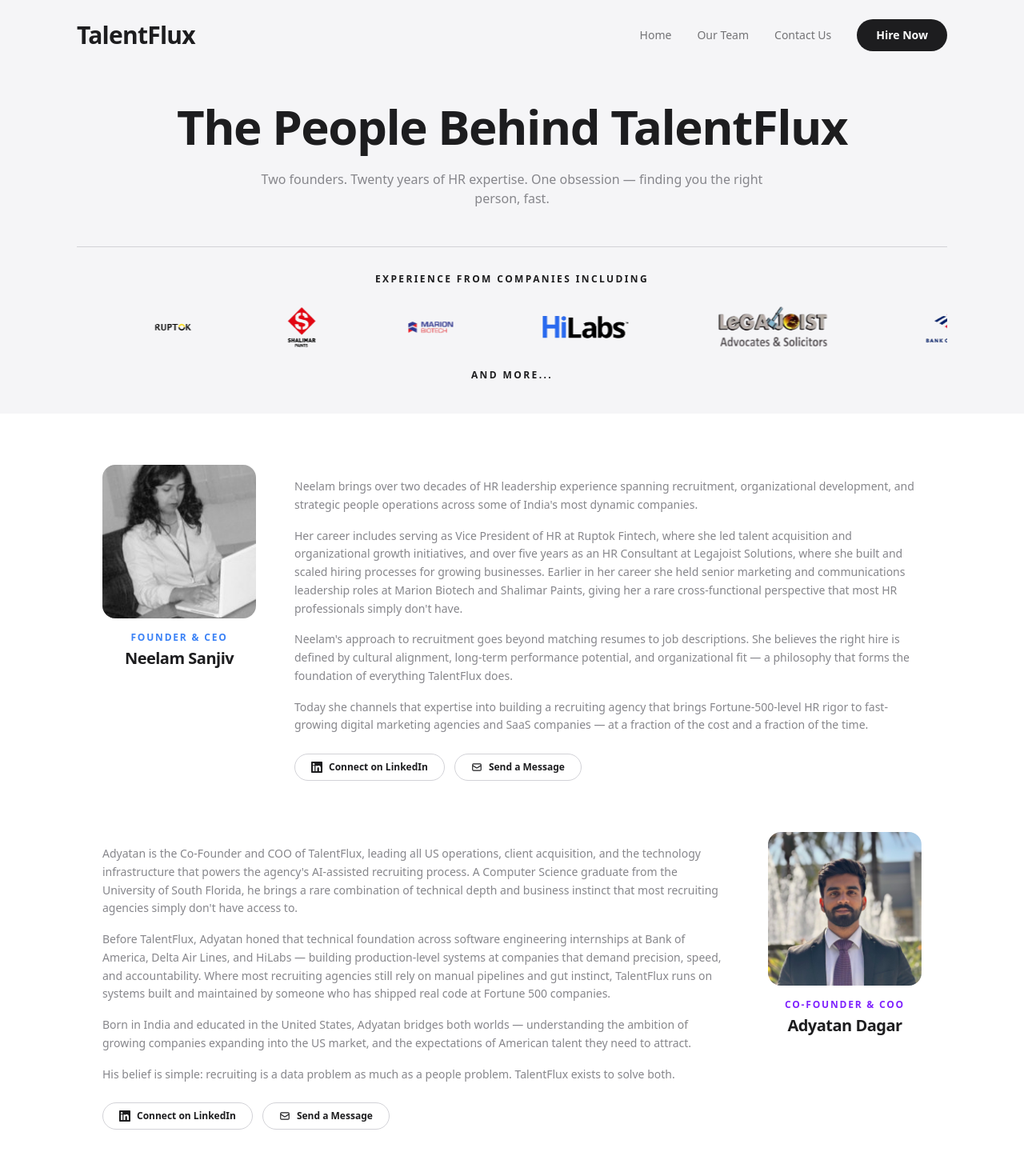
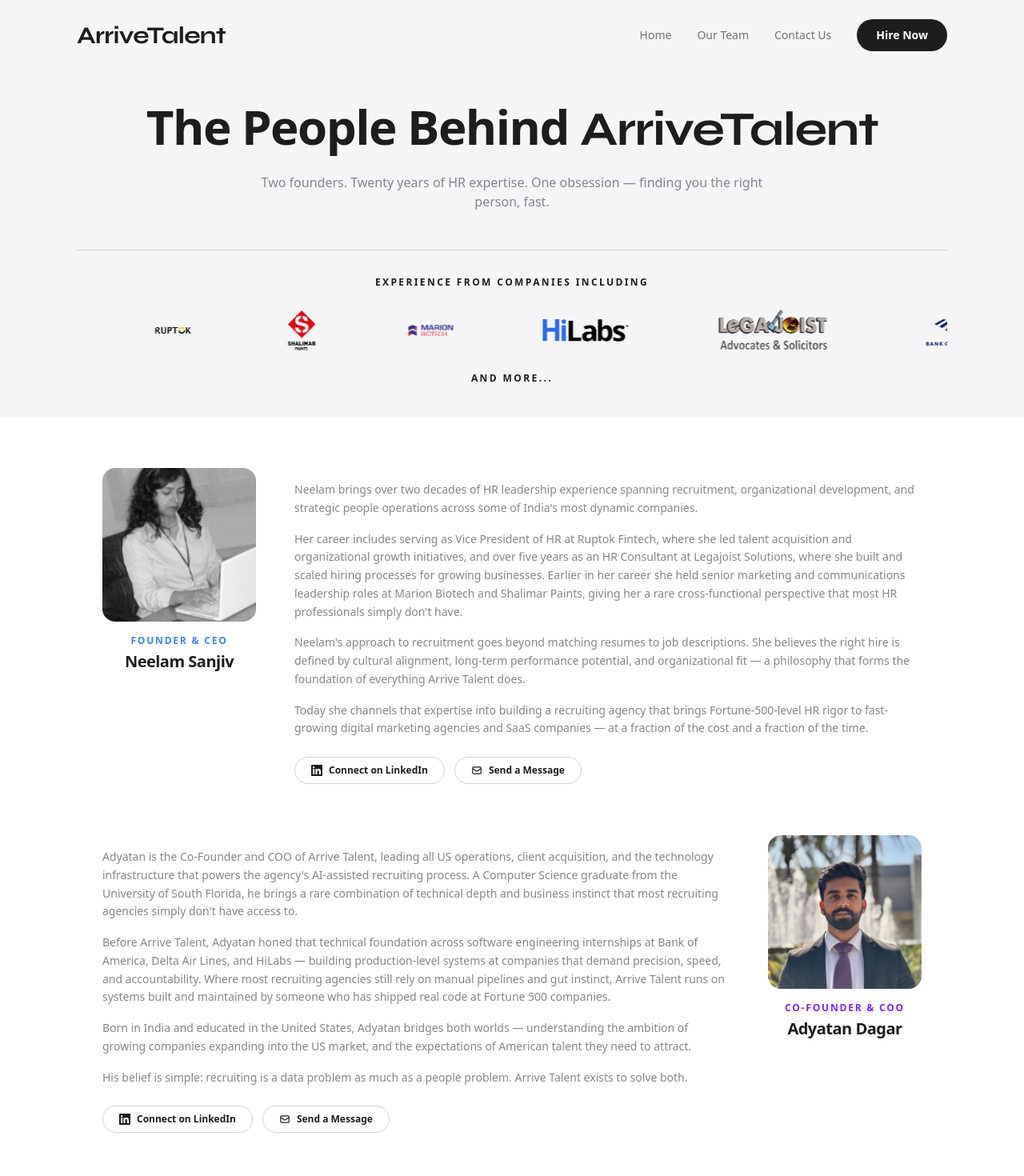
Before and after one commit to adyatand/my-company, a Next.js app: page /team in a window 1280 px wide. Shown: the top 1470 px of the page at 80% size. Built offline with nearby package versions, Linux system fonts and the light colour scheme.

Commit message:
changed company name to ArriveTalent everywhere

```diff
--- a/app/components/Footer.tsx
+++ b/app/components/Footer.tsx
@@ -8,9 +8,9 @@
         <div className="flex flex-col">
           <Link
             href="/"
-            className="text-2xl font-semibold tracking-tight text-white"
+            className="font-display text-2xl font-bold tracking-tight text-white"
           >
-            TalentFlux
+            ArriveTalent
           </Link>
           <p className="mt-3 max-w-xs text-sm font-medium leading-relaxed text-[#555]">
             Pre-screened candidates in 72 hours — built for Tampa Bay&apos;s
@@ -66,7 +66,7 @@
       {/* Bottom strip */}
       <div className="mx-auto flex max-w-6xl flex-col items-center justify-between gap-3 border-t border-[#1a1a1a] py-6 sm:flex-row">
         <p className="text-xs font-medium text-[#333]">
-          &copy; 2025 TalentFlux. All rights reserved.
+          &copy; 2025 ArriveTalent. All rights reserved.
         </p>
         <div className="flex items-center gap-6">
           <Link
--- a/app/components/Header.tsx
+++ b/app/components/Header.tsx
@@ -11,9 +11,9 @@
       <header className="fixed top-0 left-0 z-50 flex w-full items-center justify-between bg-transparent px-6 py-6 md:px-16 lg:px-24">
         <Link
           href="/"
-          className="text-2xl font-semibold tracking-tight text-[#1d1d1f] md:text-3xl"
+          className="font-display text-2xl font-bold tracking-tight text-[#1d1d1f] md:text-3xl"
         >
-          TalentFlux
+          ArriveTalent
         </Link>
 
         {/* Desktop nav */}
@@ -132,10 +132,10 @@
 
         <div className="border-t border-white/10 px-8 py-6">
           <a
-            href="mailto:contact@talentflux.com"
+            href="mailto:contact@arrivetalent.com"
             className="text-sm font-medium text-white/40 transition-colors hover:text-white"
           >
-            contact@talentflux.com
+            contact@arrivetalent.com
           </a>
         </div>
       </nav>
--- a/app/globals.css
+++ b/app/globals.css
@@ -4,6 +4,10 @@
   --animate-step-1: step-activate 5s ease-in-out infinite;
   --animate-step-2: step-activate 5s ease-in-out 1s infinite;
   --animate-step-3: step-activate 5s ease-in-out 2s infinite;
+}
+
+.font-display {
+  font-family: var(--font-syne), ui-sans-serif, system-ui, sans-serif;
 }
 
 @keyframes marquee {
--- a/app/layout.tsx
+++ b/app/layout.tsx
@@ -1,5 +1,5 @@
 import type { Metadata } from "next";
-import { Inter } from "next/font/google";
+import { Inter, Syne } from "next/font/google";
 import "./globals.css";
 
 const inter = Inter({
@@ -7,8 +7,13 @@
   variable: "--font-inter",
 });
 
+const syne = Syne({
+  subsets: ["latin"],
+  variable: "--font-syne",
+});
+
 export const metadata: Metadata = {
-  title: "TalentFlux — Performance Recruiting Agency",
+  title: "Arrive Talent",
   description:
     "We fill your open roles in 72 hours. Pre-screened candidates for digital marketing agencies and SaaS companies.",
 };
@@ -20,7 +25,7 @@
 }>) {
   return (
     <html lang="en">
-      <body className={`${inter.variable} font-sans antialiased`}>
+      <body className={`${inter.variable} ${syne.variable} font-sans antialiased`}>
         {children}
       </body>
     </html>
--- a/app/team/page.tsx
+++ b/app/team/page.tsx
@@ -11,7 +11,8 @@
       {/* Hero */}
       <section className="bg-[#f5f5f7] px-6 pt-32 pb-0 text-center md:px-16 lg:px-24">
         <h1 className="text-4xl font-bold tracking-tight text-[#1d1d1f] md:text-5xl lg:text-6xl">
-          The People Behind TalentFlux
+          The People Behind{" "}
+          <span className="font-display font-bold">ArriveTalent</span>
         </h1>
         <p className="mx-auto mt-6 max-w-2xl text-base font-medium text-[#86868b]">
           Two founders. Twenty years of HR expertise. One obsession — finding
@@ -105,7 +106,7 @@
                   resumes to job descriptions. She believes the right hire is
                   defined by cultural alignment, long-term performance potential,
                   and organizational fit — a philosophy that forms the foundation
-                  of everything TalentFlux does.
+                  of everything Arrive Talent does.
                 </p>
                 <p className="text-sm font-medium leading-relaxed text-[#86868b]">
                   Today she channels that expertise into building a recruiting
@@ -175,7 +176,7 @@
             <div className="flex flex-1 flex-col">
               <div className="flex flex-col gap-4 md:mt-4">
                 <p className="text-sm font-medium leading-relaxed text-[#86868b]">
-                  Adyatan is the Co-Founder and COO of TalentFlux, leading all US
+                  Adyatan is the Co-Founder and COO of Arrive Talent, leading all US
                   operations, client acquisition, and the technology
                   infrastructure that powers the agency&apos;s AI-assisted
                   recruiting process. A Computer Science graduate from the
@@ -184,12 +185,12 @@
                   agencies simply don&apos;t have access to.
                 </p>
                 <p className="text-sm font-medium leading-relaxed text-[#86868b]">
-                  Before TalentFlux, Adyatan honed that technical foundation
+                  Before Arrive Talent, Adyatan honed that technical foundation
                   across software engineering internships at Bank of America,
                   Delta Air Lines, and HiLabs — building production-level systems
                   at companies that demand precision, speed, and accountability.
                   Where most recruiting agencies still rely on manual pipelines
-                  and gut instinct, TalentFlux runs on systems built and
+                  and gut instinct, Arrive Talent runs on systems built and
                   maintained by someone who has shipped real code at Fortune 500
                   companies.
                 </p>
@@ -201,7 +202,7 @@
                 </p>
                 <p className="text-sm font-medium leading-relaxed text-[#86868b]">
                   His belief is simple: recruiting is a data problem as much as a
-                  people problem. TalentFlux exists to solve both.
+                  people problem. Arrive Talent exists to solve both.
                 </p>
               </div>
               <div className="mt-6 flex flex-wrap items-center gap-3">
```
